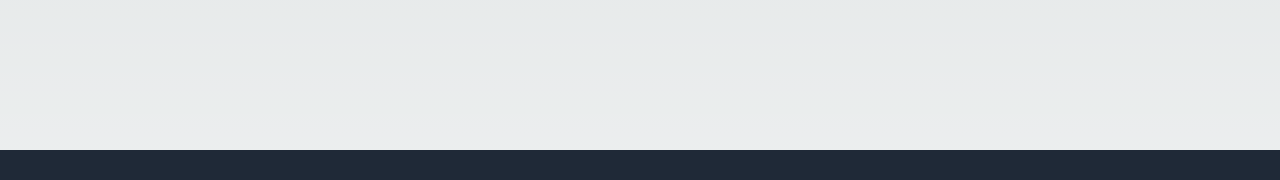
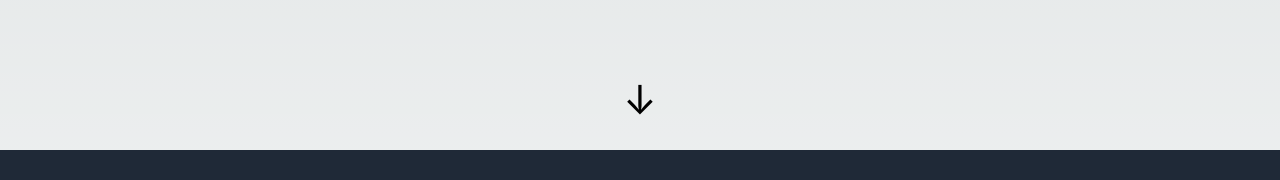
Before and after one commit to jessecastillo/dissolve, a Next.js app: page / in a window 1280 px wide. Shown: the part 722-902 px from the top of the page. Built offline with nearby package versions, Linux system fonts and the light colour scheme.

Commit message:
scrollEffect

```diff
--- a/app/Video.js
+++ b/app/Video.js
@@ -1,6 +1,5 @@
 import React from "react";
-
-
+import Link from "next/link";
 
 const VideoSection = () => {
   return (
@@ -9,8 +8,14 @@ const VideoSection = () => {
         <source src="/videos/Aquatic_Clouds_geo_HD.mp4" type="video/mp4" />
         Your browser does not support the video tag.
       </video>
+      <div className="down-arrow">
+        <Link href="#product-section">
+          {/* Add your down arrow icon or HTML here */}
+          ↓
+        </Link>
+      </div>
     </div>
   );
 };
 
-export default VideoSection;
+export { default } from "./VideoSectionClient";
--- /dev/null
+++ b/app/VideoSectionClient.js
@@ -0,0 +1,39 @@
+import React from "react";
+import Link from "next/link";
+
+const VideoSection = () => {
+  const handleScrollToNextSection = () => {
+    const nextSection = document.getElementById("product-section");
+    nextSection.scrollIntoView({ behavior: "smooth", block: "center" });
+  };
+
+  const scrollDuration = 1500; // Adjust this value to change the scroll duration (in milliseconds)
+
+  return (
+    <div className="main" style={{ position: "relative" }}>
+      <video className="fixed z-[-1]" autoPlay muted loop>
+        <source src="/videos/Aquatic_Clouds_geo_HD.mp4" type="video/mp4" />
+        Your browser does not support the video tag.
+      </video>
+      <div
+        className="down-arrow"
+        onClick={handleScrollToNextSection}
+        style={{
+          position: "absolute",
+          bottom: "20px", // Adjust the distance from the bottom as needed
+          left: "50%", // Center the arrow horizontally
+          transform: "translateX(-50%)", // Center the arrow horizontally
+          cursor: "pointer",
+          fontSize: "40px", // Adjust the font size to make the arrow bigger
+        }}
+      >
+        <Link href="#product-section">
+          {/* Add your down arrow icon or HTML here */}
+          ↓
+        </Link>
+      </div>
+    </div>
+  );
+};
+
+export default VideoSection;
--- a/app/page.js
+++ b/app/page.js
@@ -3,6 +3,7 @@ import "./font-styles.css"
 import Navbar from "./NavBar";
 import VideoSection from "./Video";
 import Product from "./product";
+
 
 const App = () => {
   return (
--- a/app/product.js
+++ b/app/product.js
@@ -2,7 +2,7 @@ import React from "react";
 
 function Product() {
   return (
-    <div className="flex items-center justify-center min-h-screen bg-gray-800 text-white">
+    <div id="product-section" className="flex items-center justify-center min-h-screen bg-gray-800 text-white">
       <div className="text-center">
         <h1 className="text-4xl font-bold">Product</h1>
         <p className="mt-4 text-lg">Your hero section content goes here</p>
```
